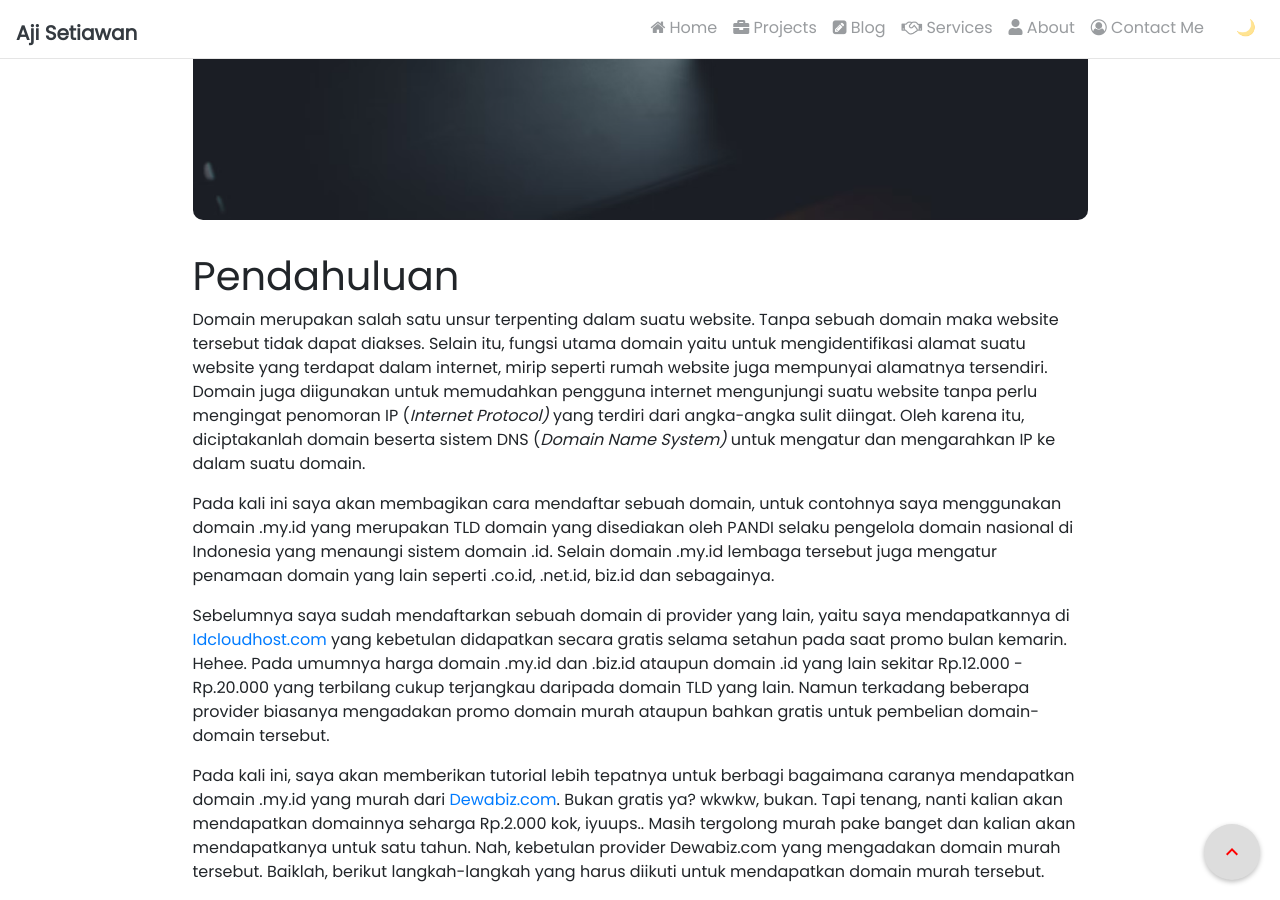
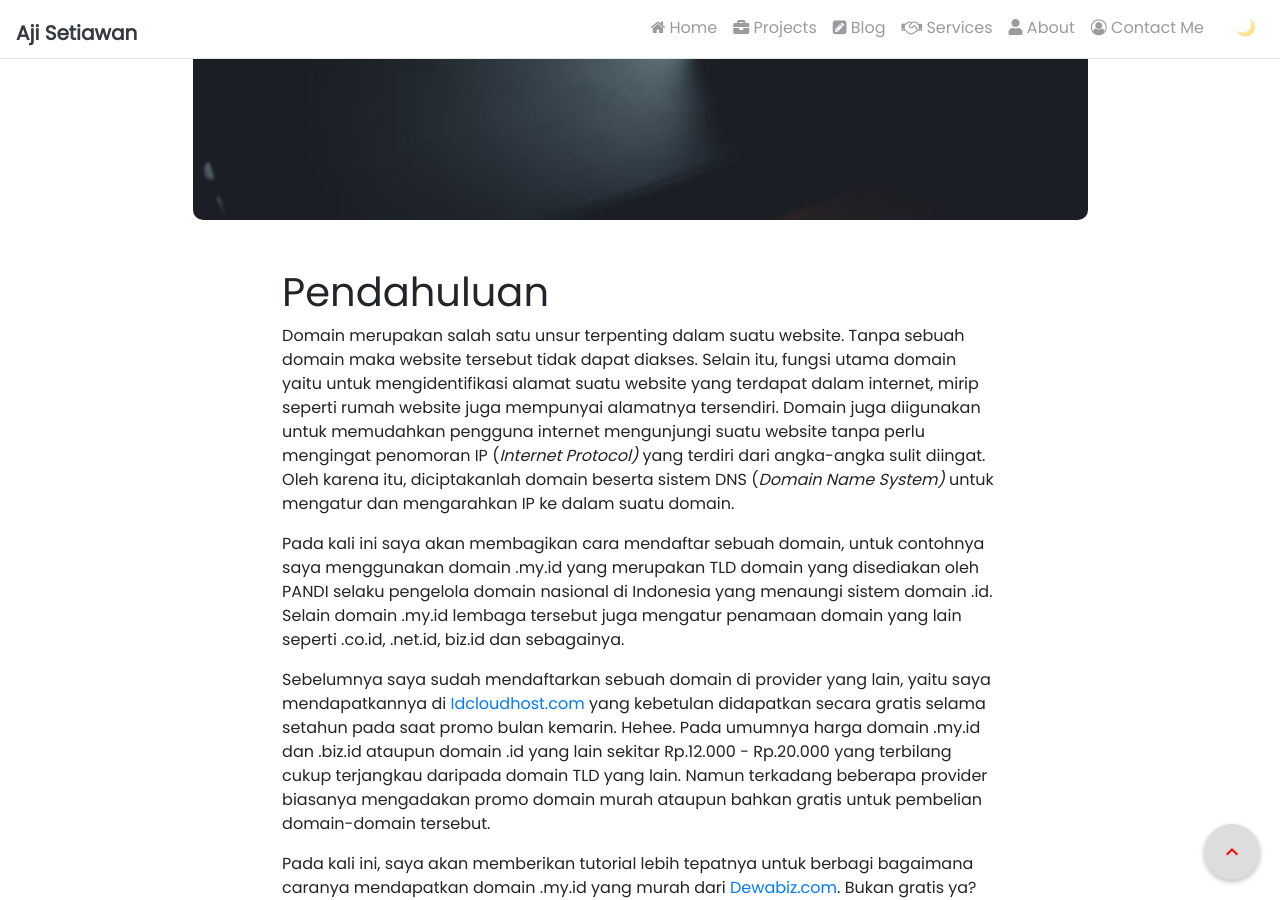
Before and after one commit to ajisetiawan716/ajisetiawan716.github.io, a Jekyll site: the page built from _posts/2023-12-15-cara-daftar-domain-my.id-murah-di-dewabiz.md, in a window 1280 px wide and 900 px high, scrolled down 642 px. Built offline with Jekyll 4.4.1, drawn with Linux system fonts in a browser that asks for light colours; nearby versions of some CDN libraries; comment, search, counter and statistics services are not loaded.

Commit message:
Update post.html

```diff
--- a/_layouts/post.html
+++ b/_layouts/post.html
@@ -45,7 +45,7 @@ layout: blog
 
       {% include blog/post-featured-image.html image=page.image external-image=page.external-image alt=page.image-alt %}
 
-<div id="post-body" class="post">
+<div id="post-body" class="col-lg-10 mx-auto mt-5 markdown-body post">
 {{ content }}
 </div>
 <!-- trakteer widget -->
```
